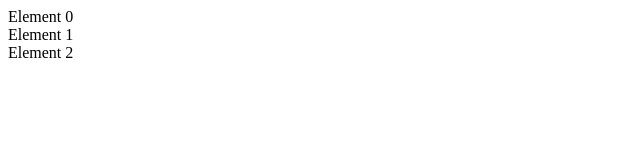
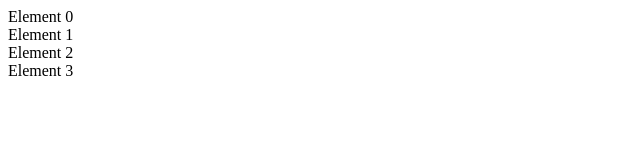
Before and after one commit to dawudg/workshop-project, a plain HTML site: page index.html in a window 1280 px wide. Shown: the full height of the page, 0-640 px from the left. Drawn offline with Linux system fonts and the light colour scheme.

Commit message:
add one more element

```diff
--- a/index.html
+++ b/index.html
@@ -12,7 +12,7 @@
   <div id="element-0">Element 0</div>
   <div id="element-1">Element 1</div>
   <div id="element-2">Element 2</div>
-
+  <div id="element-3">Element 3</div>
 
   <script>
     for (let i = 0; i < 4; i++) {
```
